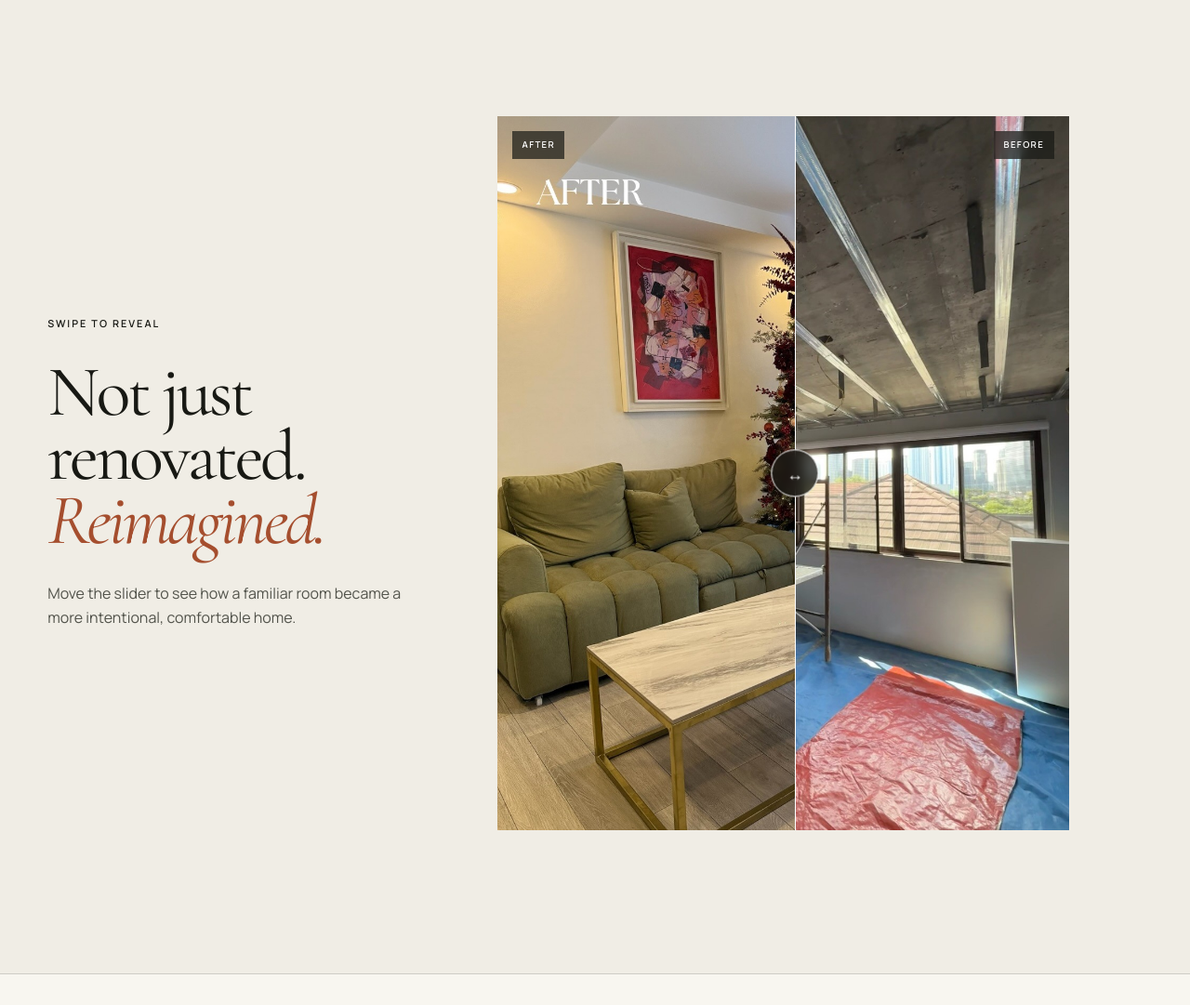
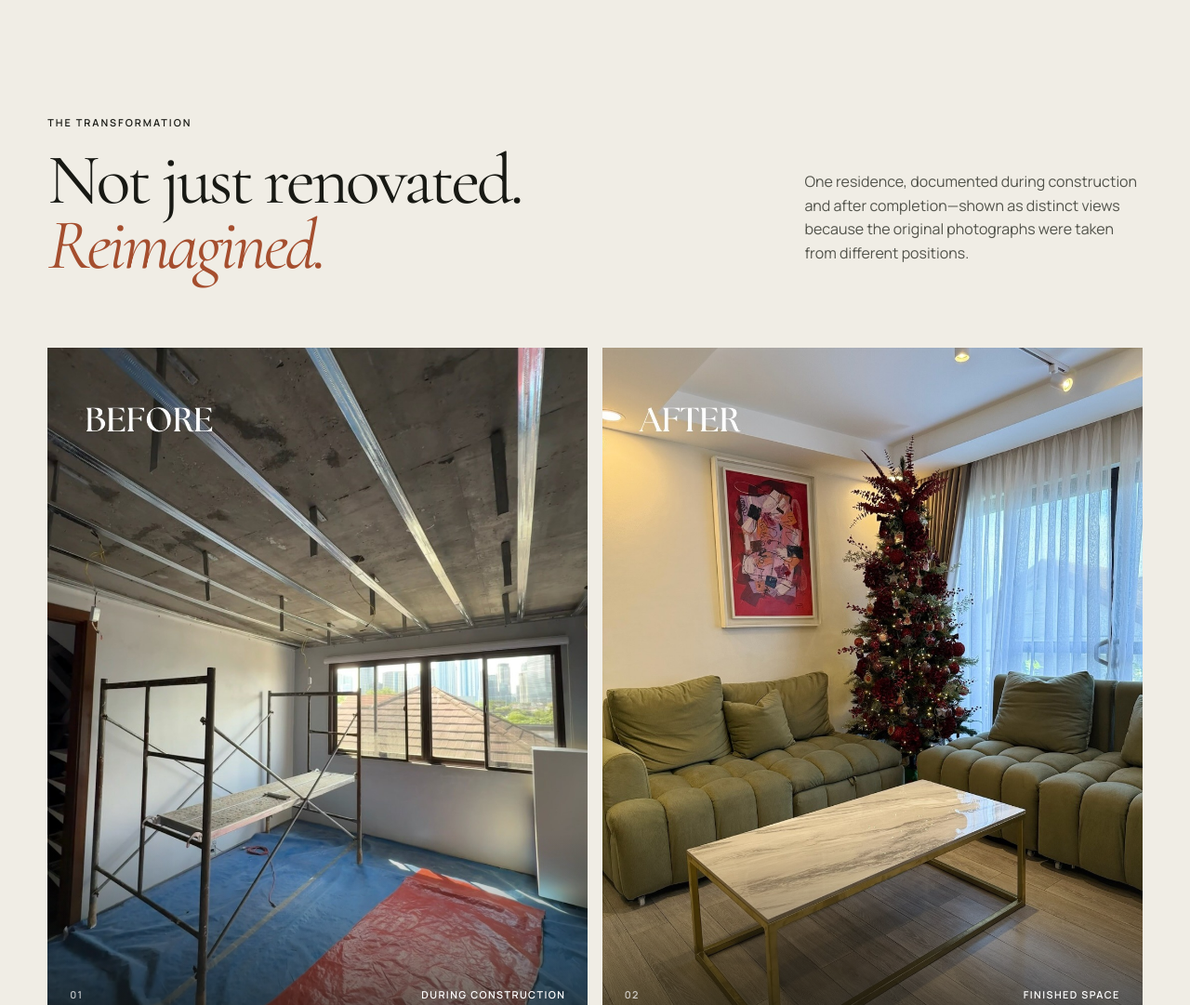
Before and after one commit to EmYours/primaconstruk, a plain HTML site: page index.html in a window 1280 px wide. Shown: the part 4140-5221 px from the top of the page at 93% size. Drawn offline with nearby package versions, Linux system fonts and the light colour scheme.

Commit message:
Enlarge and clarify transformation showcase

```diff
--- a/index.css
+++ b/index.css
@@ -620,119 +620,81 @@ ol {
 
 .transformation {
     display: grid;
-    grid-template-columns: .55fr 1fr;
-    gap: clamp(3rem, 8vw, 8rem);
-    align-items: center;
+    gap: clamp(3.5rem, 6vw, 6rem);
     padding-top: clamp(7rem, 12vw, 12rem);
     padding-bottom: clamp(7rem, 12vw, 12rem);
 }
 
 .transform-copy {
     display: grid;
-    gap: 2rem;
+    grid-template-columns: minmax(22rem, 1fr) minmax(18rem, .55fr);
+    gap: 1.25rem clamp(4rem, 12vw, 13rem);
+    align-items: end;
 }
 
 .transform-copy h2 {
+    grid-column: 1;
     font-size: clamp(3.5rem, 6vw, 6rem);
 }
 
 .transform-copy > p:last-child {
+    grid-column: 2;
+    grid-row: 1 / span 2;
     max-width: 24rem;
+    padding-bottom: .75rem;
     color: var(--ink-soft);
 }
 
-.comparison {
+.transformation-pair {
+    display: grid;
+    grid-template-columns: repeat(2, minmax(0, 1fr));
+    gap: clamp(.6rem, 1.2vw, 1.25rem);
+}
+
+.transformation-frame {
     position: relative;
     aspect-ratio: 4 / 5;
-    max-height: 48rem;
     overflow: hidden;
     background: #c9c4ba;
 }
 
-.comparison-before,
-.comparison-after,
-.comparison-after-wrap {
+.transformation-frame img {
+    height: 100%;
+    object-fit: cover;
+    transition: transform 1s var(--ease);
+}
+
+.transformation-frame:hover img {
+    transform: scale(1.025);
+}
+
+.transformation-frame::after {
     position: absolute;
-    inset: 0;
-    width: 100%;
-    height: 100%;
-}
-
-.comparison-before,
-.comparison-after {
-    object-fit: cover;
-}
-
-.comparison-after-wrap {
-    width: 52%;
-    overflow: hidden;
-}
-
-.comparison-after {
-    width: auto;
-    max-width: none;
-}
-
-.comparison-line {
+    inset: auto 0 0;
+    height: 28%;
+    background: linear-gradient(transparent, rgba(17, 18, 14, .68));
+    content: "";
+    pointer-events: none;
+}
+
+.transformation-frame figcaption {
     position: absolute;
-    z-index: 3;
-    top: 0;
-    bottom: 0;
-    left: 52%;
-    width: 1px;
-    background: white;
-    pointer-events: none;
-}
-
-.comparison-line span {
-    position: absolute;
-    top: 50%;
-    left: 50%;
-    display: grid;
-    place-items: center;
-    width: 3.2rem;
-    height: 3.2rem;
-    border: 1px solid white;
-    border-radius: 50%;
-    background: rgba(24, 25, 20, .75);
+    z-index: 1;
+    right: 1.5rem;
+    bottom: 1.4rem;
+    left: 1.5rem;
+    display: flex;
+    justify-content: space-between;
+    gap: 1rem;
     color: white;
-    font-size: 1.1rem;
-    transform: translate(-50%, -50%);
-    backdrop-filter: blur(6px);
-}
-
-.comparison input[type="range"] {
-    position: absolute;
-    z-index: 4;
-    inset: 0;
-    width: 100%;
-    height: 100%;
-    margin: 0;
-    opacity: 0;
-    cursor: ew-resize;
-    touch-action: pan-y;
-}
-
-.comparison-label {
-    position: absolute;
-    z-index: 2;
-    top: 1rem;
-    padding: .45rem .65rem;
-    background: rgba(24, 25, 20, .7);
-    color: white;
-    font-size: .6rem;
+    font-size: .68rem;
     font-weight: 600;
-    letter-spacing: .14em;
+    letter-spacing: .13em;
     text-transform: uppercase;
-    backdrop-filter: blur(6px);
-}
-
-.label-before {
-    right: 1rem;
-}
-
-.label-after {
-    left: 1rem;
+}
+
+.transformation-frame figcaption span {
+    color: rgba(255, 255, 255, .7);
 }
 
 .services {
@@ -1626,7 +1588,19 @@ ol {
         gap: 3.5rem;
     }
 
-    .comparison {
+    .transform-copy {
+        grid-template-columns: 1fr;
+        gap: 1.5rem;
+    }
+
+    .transform-copy > p:last-child {
+        grid-column: 1;
+        grid-row: auto;
+        padding-bottom: 0;
+    }
+
+    .transformation-pair {
+        grid-template-columns: 1fr;
         width: calc(100% + (var(--pad) * 2));
         margin-left: calc(var(--pad) * -1);
     }
--- a/index.html
+++ b/index.html
@@ -148,19 +148,19 @@
 
         <section class="transformation section-pad" aria-labelledby="transformTitle">
             <div class="transform-copy reveal">
-                <p class="eyebrow">Swipe to reveal</p>
+                <p class="eyebrow">The transformation</p>
                 <h2 id="transformTitle">Not just renovated.<br><em>Reimagined.</em></h2>
-                <p>Move the slider to see how a familiar room became a more intentional, comfortable home.</p>
+                <p>One residence, documented during construction and after completion—shown as distinct views because the original photographs were taken from different positions.</p>
             </div>
-            <div class="comparison reveal" id="comparison">
-                <img class="comparison-before" src="assets/l-residence/before.jpeg" alt="Living room before Prima Construk transformation" loading="lazy">
-                <div class="comparison-after-wrap" id="afterWrap">
-                    <img class="comparison-after" id="afterImage" src="assets/l-residence/after.jpg" alt="Living room after Prima Construk transformation" loading="lazy">
-                </div>
-                <span class="comparison-label label-before">Before</span>
-                <span class="comparison-label label-after">After</span>
-                <div class="comparison-line" id="comparisonLine"><span>↔</span></div>
-                <input id="comparisonRange" type="range" min="0" max="100" value="52" aria-label="Reveal before and after comparison">
+            <div class="transformation-pair reveal">
+                <figure class="transformation-frame">
+                    <img src="assets/l-residence/before.jpeg" alt="L Residence living room during construction" loading="lazy">
+                    <figcaption><span>01</span>During construction</figcaption>
+                </figure>
+                <figure class="transformation-frame">
+                    <img src="assets/l-residence/after.jpg" alt="Completed L Residence living room" loading="lazy">
+                    <figcaption><span>02</span>Finished space</figcaption>
+                </figure>
             </div>
         </section>
 
--- a/index.js
+++ b/index.js
@@ -1,11 +1,6 @@
 const siteHeader = document.getElementById('siteHeader');
 const menuToggle = document.getElementById('menuToggle');
 const mobileNav = document.getElementById('mobileNav');
-const comparison = document.getElementById('comparison');
-const comparisonRange = document.getElementById('comparisonRange');
-const afterWrap = document.getElementById('afterWrap');
-const afterImage = document.getElementById('afterImage');
-const comparisonLine = document.getElementById('comparisonLine');
 const projectDialog = document.getElementById('projectDialog');
 const dialogContent = document.getElementById('dialogContent');
 const dialogClose = document.getElementById('dialogClose');
@@ -55,20 +50,6 @@ const revealObserver = new IntersectionObserver((entries, observer) => {
 });
 
 document.querySelectorAll('.reveal').forEach(element => revealObserver.observe(element));
-
-function syncComparison() {
-    if (!comparison || !comparisonRange || !afterWrap || !afterImage || !comparisonLine) return;
-    const value = Number(comparisonRange.value);
-    const width = comparison.getBoundingClientRect().width;
-    afterWrap.style.width = `${value}%`;
-    afterImage.style.width = `${width}px`;
-    comparisonLine.style.left = `${value}%`;
-}
-
-comparisonRange?.addEventListener('input', syncComparison);
-window.addEventListener('resize', syncComparison);
-window.addEventListener('load', syncComparison);
-syncComparison();
 
 function projectWithPaths(project) {
     const base = `assets/${project.id}/`;
```
